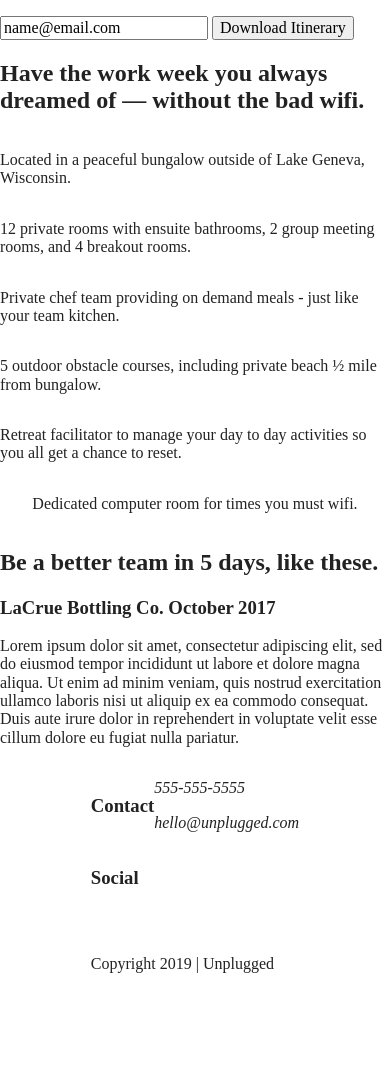
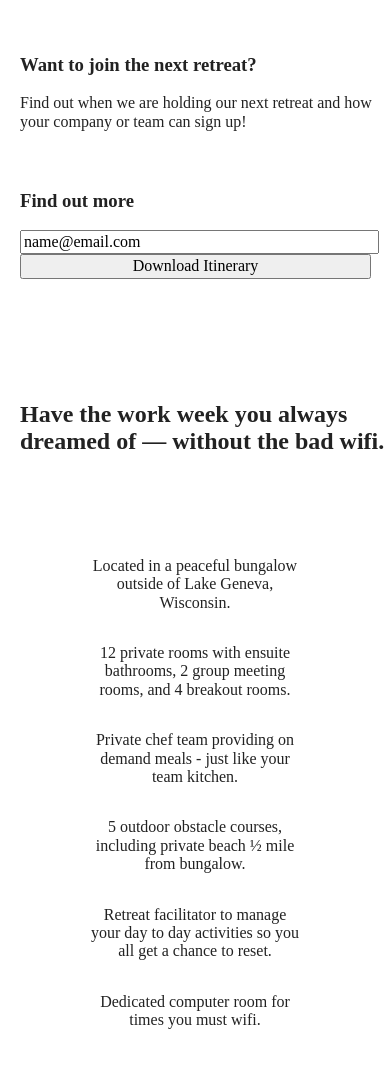
Before and after one commit to bh-codes/unplugged-retreat, a website built with Parcel: page index.html in a window 390 px wide. Shown: the part 306-1396 px from the top of the page. Before the commit the page ends 1295 px from the top, so only its background shows below. Built offline with nearby package versions, Linux system fonts and the light colour scheme.

Commit message:
Set css margins for mobile layout

```diff
--- a/css/main.css
+++ b/css/main.css
@@ -96,11 +96,21 @@ footer {
 	flex-flow: row wrap;
 }
 
+header {
+	padding: 15px 0;
+}
+
 header .content-wrapper {
 	display: flex;
 	justify-content: center;
 	align-items: center;
 	flex-flow: row wrap;
+	margin: 0;
+	width: 100%;
+}
+
+header .header-divider {
+	width: 100%;
 }
 
 header nav {
@@ -108,18 +118,42 @@ header nav {
 	justify-content: space-around;
 	align-items: center;
 	flex-flow: row wrap;
+	width: 60%;
 }
 
 header nav ul {
 	display: flex;
 	justify-content: space-around;
+	width: 45%;
+	padding: 20px 0;
 }
 
-footer .contact {
+footer {
+	margin: 50px 0;
+}
+
+footer p {
+	margin: 0;
+}
+
+footer h3 {
 	display: flex;
 	justify-content: center;
 	align-items: center;
 	flex-flow: row wrap;
+}
+
+footer p {
+	text-align: center;
+	margin: 0;
+}
+
+footer .social {
+	display: flex;
+	justify-content: center;
+	align-items: center;
+	flex-flow: row wrap;
+	padding: 50px 0;
 }
 
 footer .social-icons {
@@ -129,6 +163,12 @@ footer .social-icons {
 }
 
 footer. social-icons p {
+	display: flex;
+	justify-content: space-around;
+	align-items: center;
+}
+
+footer .copyright {
 	display: flex;
 	justify-content: center;
 	align-items: center;
@@ -144,34 +184,79 @@ footer. social-icons p {
 	flex-flow: row wrap;
 }
 
+.hero-area h1 {
+	padding: 55px 0 0 20px;
+}
+
 /* Aside */
 aside {
-	display: flex;
-	justify-content: center;
-	align-items: center;;
-	flex-flow: row wrap;
-}
-
-/* Feature Styles */
-.features {
 	display: flex;
 	justify-content: center;
 	align-items: center;
 	flex-flow: row wrap;
 }
+
+.form-description {
+	padding: 30px 0 0 20px;
+}
+
+.form h3 {
+	padding: 40px 0 0 20px;
+}
+
+.form input {
+	display: flex;
+	justify-content: center;
+	align-items: center;
+	flex-flow: row wrap;
+	margin-left: 20px;
+	width: 90%
+}
+
+/* Feature Styles */
+.features .content-wrapper {
+	display: flex;
+	justify-content: center;
+	align-items: center;
+	flex-flow: row wrap;
+	padding: 52px 0;
+}
+
+.features h2 {
+	padding: 50px 0 65px 20px;
+}
+
+.features article {
+	width: 55%;
+}
+
 .features-items {
 	display: flex;
 	justify-content: center;
 	align-content:center;
 	flex-flow: row wrap;
+	text-align: center;
 }
 
 /* Reviews */
-.reviews {
+.reviews .content-wrapper {
 	display: flex;
 	justify-content: center;
 	align-items: center;
 	flex-flow: row wrap;
+}
+
+.reviews h2 {
+	padding: 55px 0 0 20px;
+}
+
+.reviews h3 {
+	padding: 20px 0 0 20px;
+}
+
+.reviews p {
+	padding: 25px 0 0 20px;
+	margin: 0;
 }
 
 /*================ ABOUT PAGE =================*/
@@ -182,6 +267,8 @@ aside {
 	justify-content: center;
 	align-items: center;
 	flex-flow: row wrap;
+	padding: 50px 0;
+	margin-left: 20px;
 }
 
 /* Contact */
@@ -190,6 +277,8 @@ aside {
 	justify-content: center;
 	align-items: center;
 	flex-flow: row wrap;
+	padding: 50px 0;
+	margin-left: 20px;
 }
 
 /*================ FAQ =================*/
@@ -198,13 +287,12 @@ aside {
 	justify-content: center;
 	align-items: center;
 	flex-flow: row wrap;
+	padding: 50px 0;
+	margin-left: 20px;
 }
 
 .faq .content-wrapper {
-	display: flex;
-	justify-content: center;
-	align-items: center;
-	flex-flow: row wrap;
+
 }
 
 /* ==========================================================================
--- a/index.html
+++ b/index.html
@@ -117,8 +117,8 @@
         <div class="contact">
           <h3>Contact</h3>
           <address>
-            <p>555-555-5555</p>
-            <p>hello@unplugged.com</p>
+            <p>555-555-5555<br>
+            hello@unplugged.com</p>
           </address>
         </div>
         <div class="social">
```
Also changed, not shown: about/index.html (+1 -1 lines), faq/index.html (+1 -1 lines).
